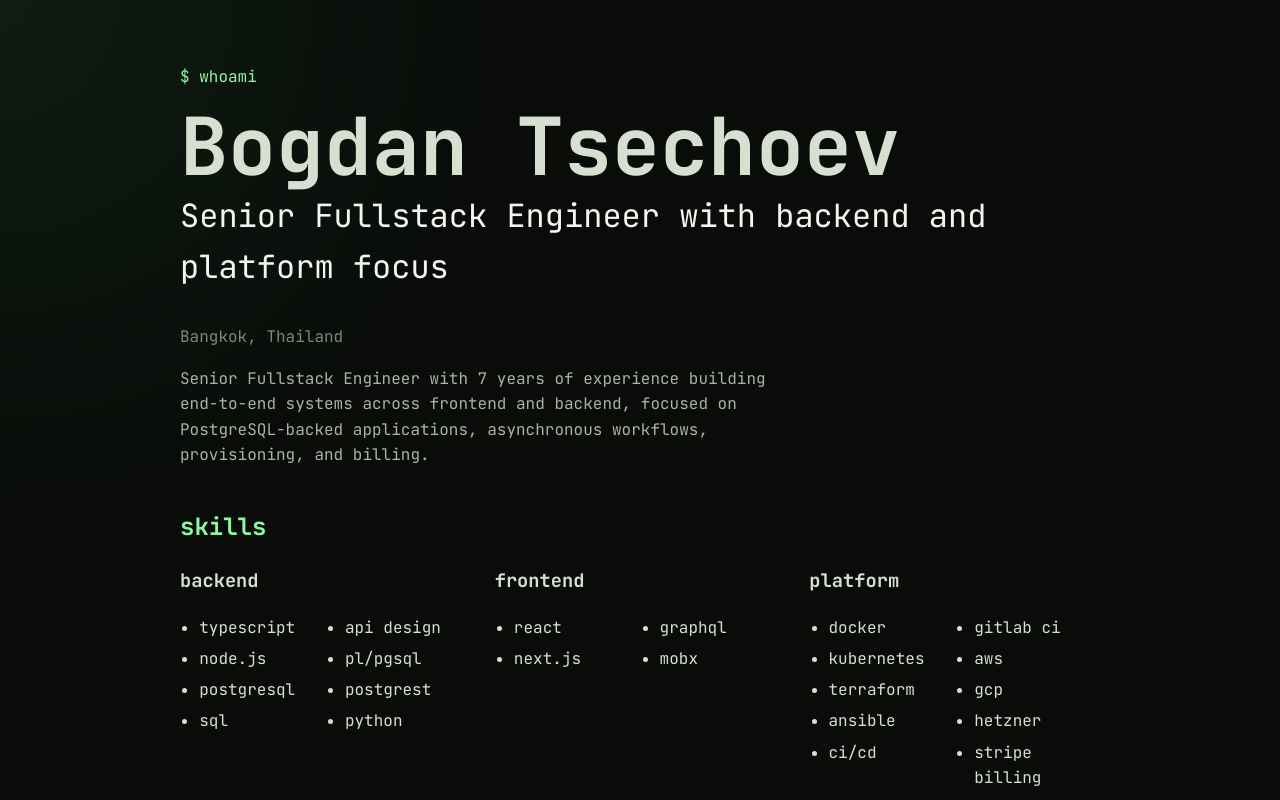
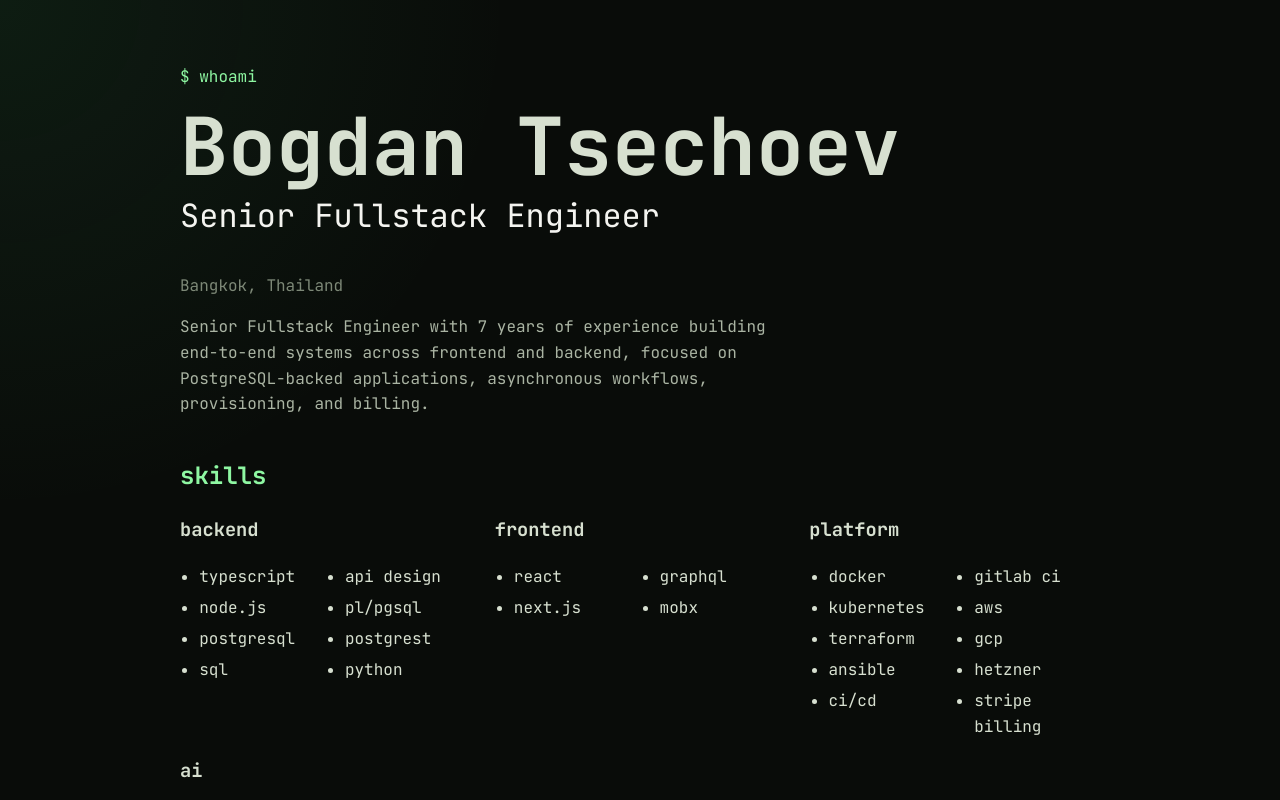
Before and after one commit to bogdan-ts/tsechoev.dev, a Svelte app: page / in a window 1280 px wide. Shown: the top 800 px of the page. Built offline with nearby package versions, Linux system fonts and the light colour scheme.

Commit message:
Shorten resume headline

```diff
--- a/src/profile.ts
+++ b/src/profile.ts
@@ -40,7 +40,7 @@ export type ResumeProfile = {
 
 export const profile: ResumeProfile = {
   name: "Bogdan Tsechoev",
-  role: "Senior Fullstack Engineer with backend and platform focus",
+  role: "Senior Fullstack Engineer",
   location: "Bangkok, Thailand",
   email: "tsechoev.bogdan@gmail.com",
   phone: "+66849947639",
```
Also changed, not shown: 1 other file (tests, documents, lock files or other folders).
